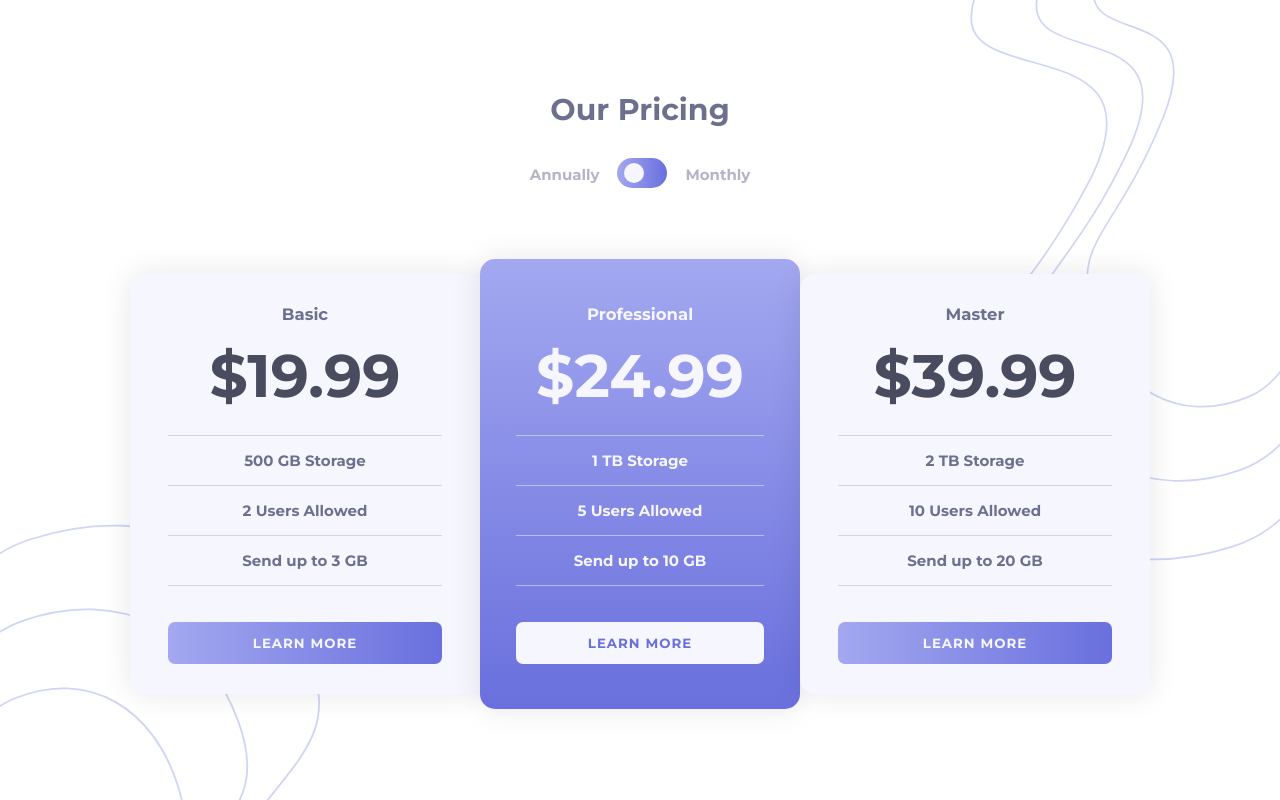
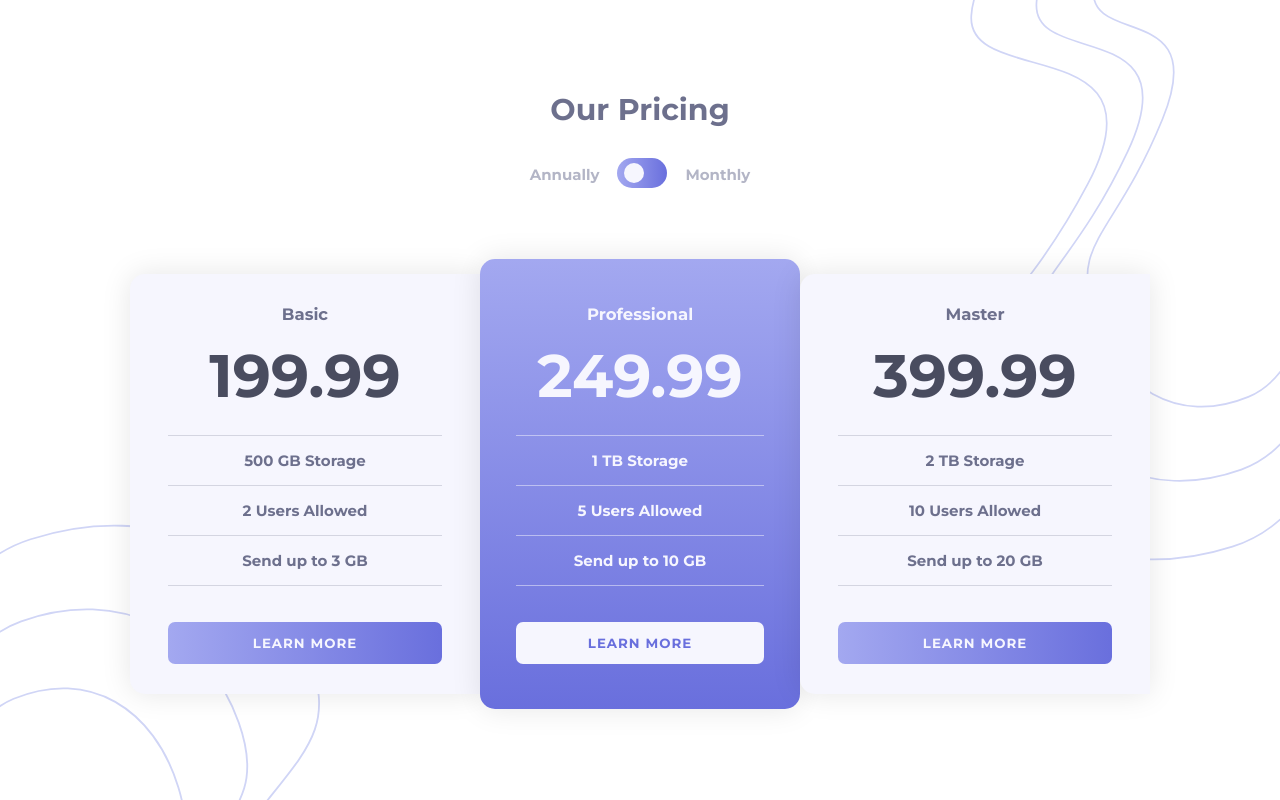
Before and after one commit to Carlos-Marte/pricing-component-with-toggle-master, a website: page index.html in a window 1280 px wide. Both pictures are taken after a click on the label 642 px from the left and 172 px from the top of the page. Drawn offline with nearby package versions, Linux system fonts and the light colour scheme; files that its build step writes are made by us from their sources.

Commit message:
Agregando script para cambiar los precios

```diff
--- a/assets/scripts/script.js
+++ b/assets/scripts/script.js
@@ -0,0 +1,37 @@
+// Price objects
+const pricesMonthly = {
+    'basic': '19.99',
+    'professional': '24.99',
+    'master': '39.99',
+}
+
+const pricesAnnually = {
+    'basic': '199.99',
+    'professional': '249.99',
+    'master': '399.99',
+}
+
+// Set prices
+const setPrices = (prices) => {
+    const h2Prices = document.querySelectorAll(".main__h2");
+
+    h2Prices[0].textContent = prices.basic;
+    h2Prices[1].textContent = prices.professional;
+    h2Prices[2].textContent = prices.master;
+}
+
+// Change prices
+const changePrices = () => {
+    const checked = document.querySelector("#ts-checkbox").checked;
+
+    setTimeout(() => {
+        if(!checked) {
+            return setPrices(pricesAnnually);
+        }
+
+        return setPrices(pricesMonthly);
+    }, 300);
+}
+
+// Event
+document.querySelector("#ts-switch").addEventListener('click', changePrices);
--- a/index.html
+++ b/index.html
@@ -36,7 +36,7 @@
         <p class="main__p">Annually</p>
         <div class="toggle-switch">
           <input type="checkbox" id="ts-checkbox" class="toggle-switch__checkbox">
-          <label for="ts-checkbox" class="toggle-switch__switch"></label>
+          <label for="ts-checkbox" id="ts-switch" class="toggle-switch__switch"></label>
         </div>
         <p class="main__p">Monthly</p>
       </div>
@@ -46,7 +46,7 @@
     <article class="plan">
       <div class="plan__container">
         <p class="main__p main__p--mid main__p--color-dark">Basic</p>
-        <h2 class="main__h2 main__h2--big">&dollar;19.99</h2>
+        <h2 id="price-basic" class="main__h2 main__h2--big">&dollar;19.99</h2>
       </div>
 
       <div class="plan__container">
@@ -66,7 +66,7 @@
     <article class="plan">
       <div class="plan__container">
         <p class="main__p main__p--mid main__p--color-white">Professional</p>
-        <h2 class="main__h2 main__h2--color-white main__h2--big">&dollar;24.99</h2>
+        <h2 id="price-professional" class="main__h2 main__h2--color-white main__h2--big">&dollar;24.99</h2>
       </div>
 
       <div class="plan__container">
@@ -86,7 +86,7 @@
     <article class="plan">
       <div class="plan__container">
         <p class="main__p main__p--mid main__p--color-dark">Master</p>
-        <h2 class="main__h2 main__h2--big">&dollar;39.99</h2>
+        <h2 id="price-master" class="main__h2 main__h2--big">&dollar;39.99</h2>
       </div>
 
       <div class="plan__container">
@@ -103,12 +103,6 @@
     </article>
   </main>
 
-  <!-- &dollar;199.99 -->
-
-  <!-- &dollar;249.99 -->
-
-  <!-- &dollar;399.99 -->
-
 </body>
 
 </html>
```
